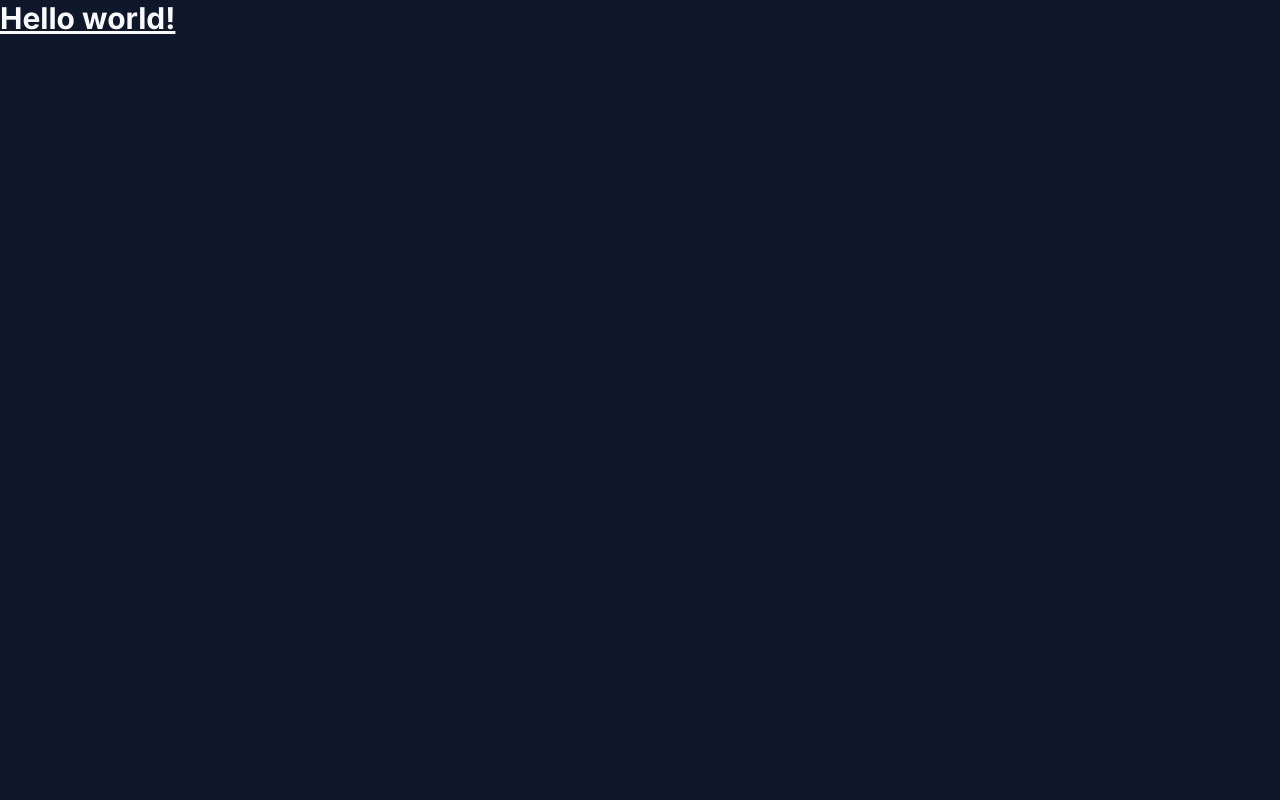
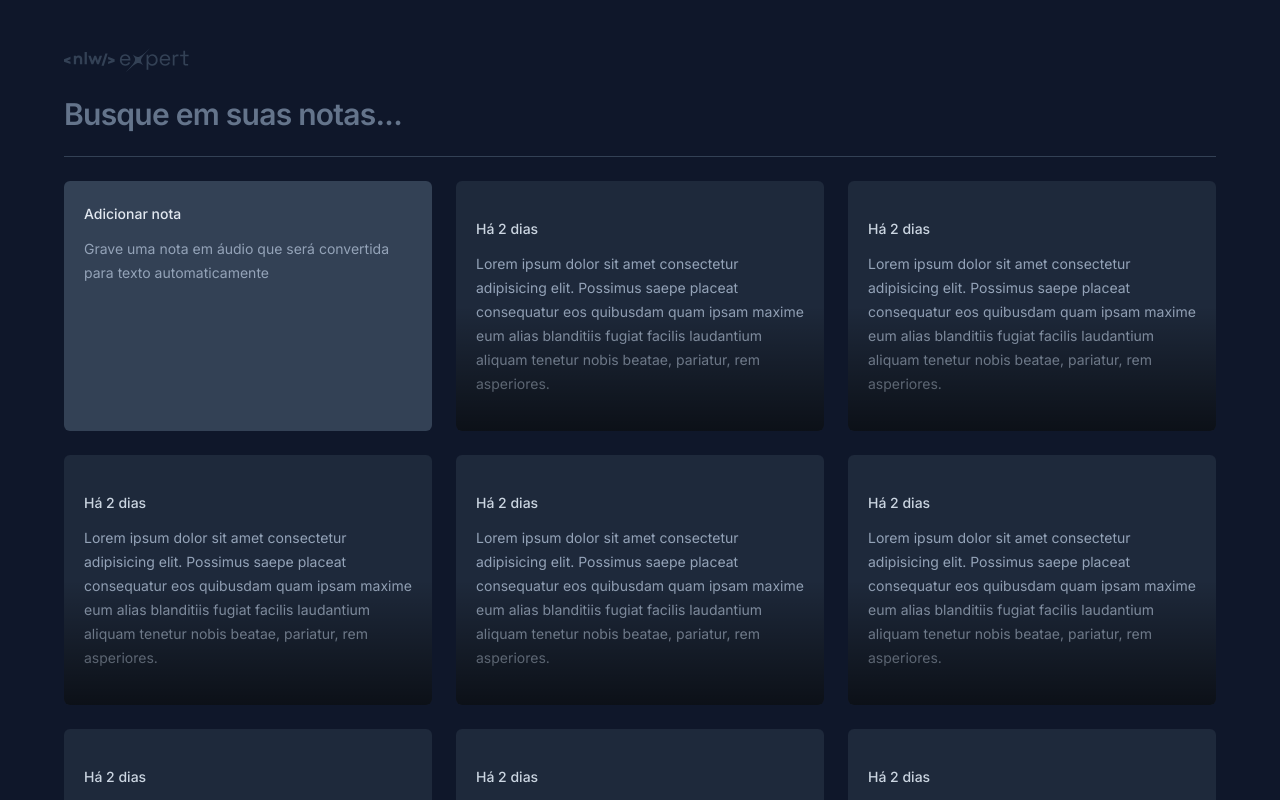
Before and after one commit to joaohenriquefernandes/nlw-expert-notes, a React (Vite) app: page / in a window 1280 px wide. Shown: the top 800 px of the page. Built offline with nearby package versions, Linux system fonts and the light colour scheme.

Commit message:
feat: create note card and new note card components

```diff
--- a/src/App.tsx
+++ b/src/App.tsx
@@ -1,7 +1,39 @@
+import logo from './assets/logo.svg'
+import { NewNoteCard } from './components/NewNoteCard'
+import { NoteCard } from './components/NoteCard'
+
 export function App() {
   return (
-    <h1 className="text-3xl font-bold underline">
-      Hello world!
-    </h1>
+    <div className="mx-auto max-w-6xl my-12 space-y-6">
+      <img src={logo} alt="NLW Expert" />
+
+      <form className="w-full">
+        <input
+          type="text"
+          placeholder='Busque em suas notas...'
+          className="w-full bg-transparent text-3xl font-semibold tracking-tight placeholder:text-slate-500 outline-none"
+        />
+      </form>
+
+      <div className='h-px bg-slate-700' />
+
+      <div className="grid grid-cols-3 gap-6 auto-rows-[250px]">
+        <NewNoteCard />
+
+        <NoteCard />
+        <NoteCard />
+        <NoteCard />
+        <NoteCard />
+        <NoteCard />
+        <NoteCard />
+        <NoteCard />
+        <NoteCard />
+        <NoteCard />
+        <NoteCard />
+        <NoteCard />
+        <NoteCard />
+        <NoteCard />
+      </div>
+    </div>
   )
 }
--- /dev/null
+++ b/src/components/NewNoteCard.tsx
@@ -0,0 +1,13 @@
+export function NewNoteCard() {
+  return (
+    <div className="rounded-md bg-slate-700 p-5 space-y-3">
+      <span className="text-sm font-medium text-slate-200">
+        Adicionar nota
+      </span>
+
+      <p className="text-sm leading-6 text-slate-400">
+        Grave uma nota em áudio que será convertida para texto automaticamente
+      </p>
+    </div>
+  )
+}
--- /dev/null
+++ b/src/components/NoteCard.tsx
@@ -0,0 +1,15 @@
+export function NoteCard() {
+  return (
+    <button className="rounded-md text-left bg-slate-800 p-5 space-y-3 overflow-hidden relative outline-none hover:cursor-pointer hover:ring-2 hover:ring-slate-600 focus-visible:ring-2 focus-visible:ring-lime-400">
+      <span className="text-sm font-medium text-slate-300">
+          Há 2 dias
+        </span>
+
+        <p className="text-sm leading-6 text-slate-400">
+          Lorem ipsum dolor sit amet consectetur adipisicing elit. Possimus saepe placeat consequatur eos quibusdam quam ipsam maxime eum alias blanditiis fugiat facilis laudantium aliquam tenetur nobis beatae, pariatur, rem asperiores.
+        </p>
+
+        <div className="absolute bottom-0 left-0 right-0 h-1/2 bg-gradient-to-t from-black/60 to-black/0 pointer-events-none" />
+    </button>
+  )
+}
```
